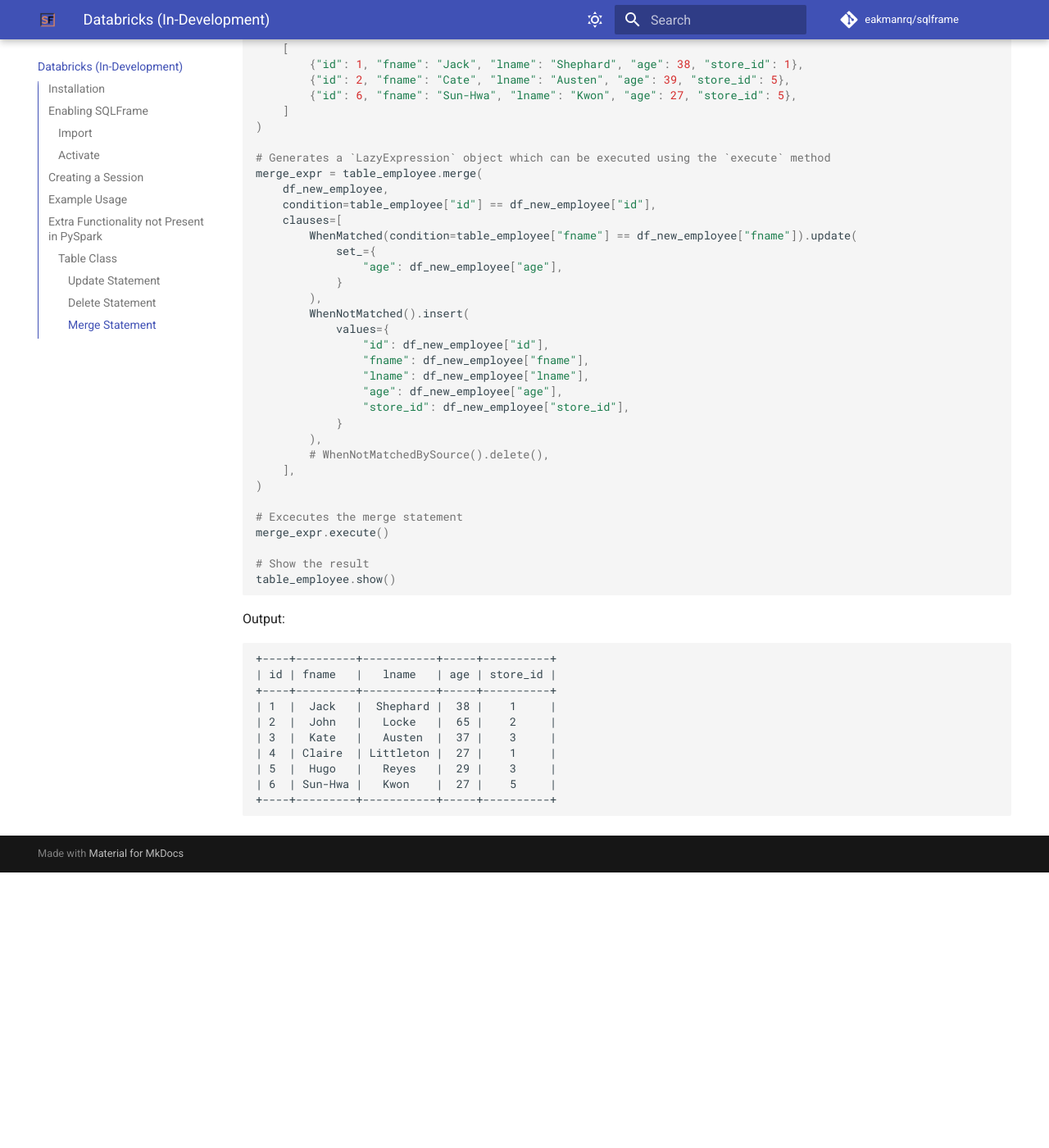
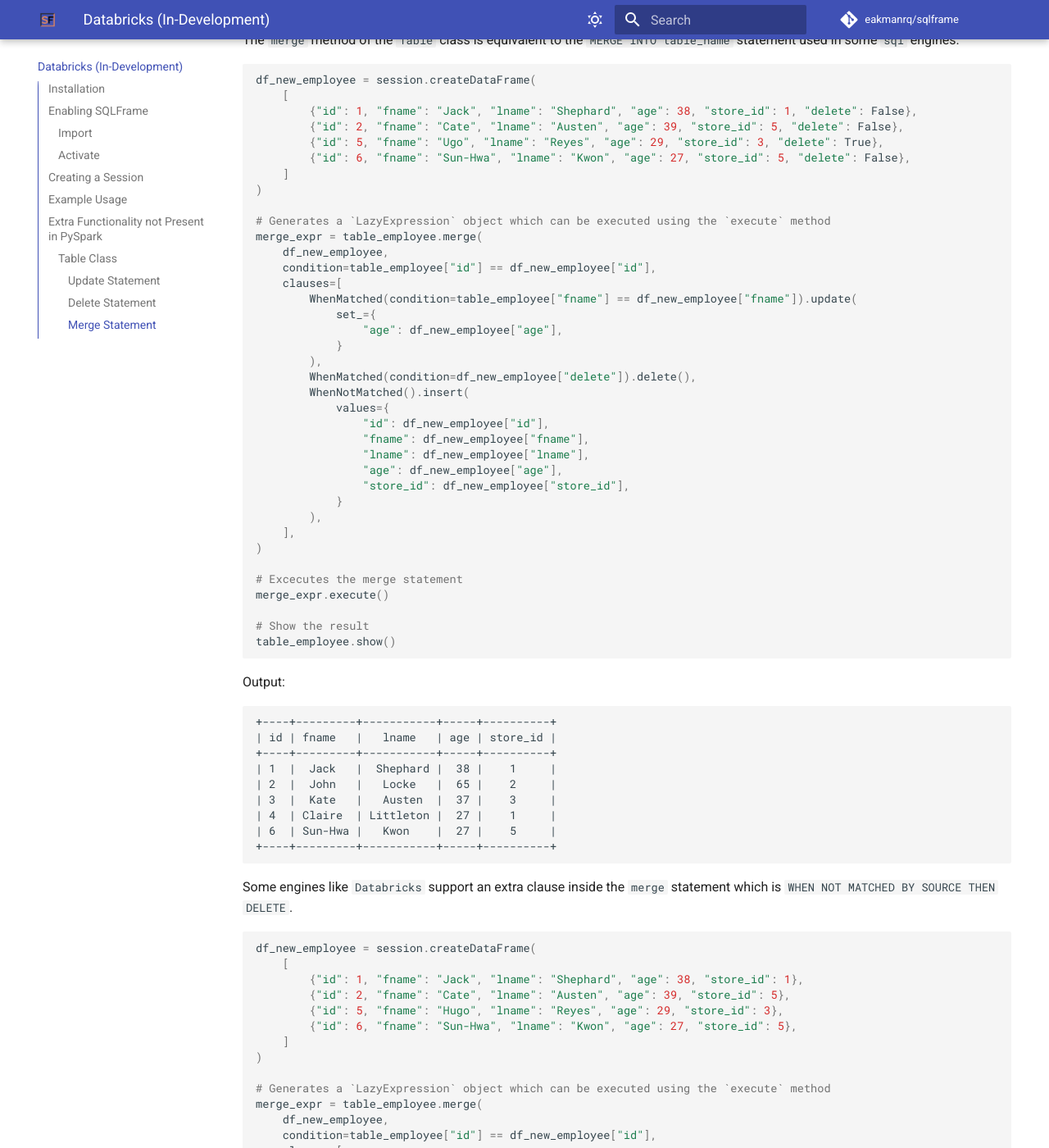
Before and after one commit to eakmanrq/sqlframe, an MkDocs documentation site: the page built from docs/databricks.md, in a window 1280 px wide and 1400 px high, scrolled down 4827 px. Shown: the whole window at 82% size. Built offline with MkDocs 1.6.1 and Material for MkDocs 9.7.7, drawn with Linux system fonts in a browser that asks for light colours; comment, search, counter and statistics services are not loaded; before the commit the page ends 5891 px from its top, so only the background shows below that; some of the changed text lies outside the part shown.

Commit message:
Updated merge examples.

````diff
--- a/docs/databricks.md
+++ b/docs/databricks.md
@@ -1,3 +1,5 @@
+from sqlframe.base.table import WhenNotMatchedBySourcefrom sqlframe.base.table import WhenMatched
+
 # Databricks (In Development)
 
 ## Installation
@@ -256,8 +258,65 @@ The `merge` method of the `Table` class is equivalent to the `MERGE INTO table_n
 ```python
 df_new_employee = session.createDataFrame(
     [
+        {"id": 1, "fname": "Jack", "lname": "Shephard", "age": 38, "store_id": 1, "delete": False},
+        {"id": 2, "fname": "Cate", "lname": "Austen", "age": 39, "store_id": 5, "delete": False},
+        {"id": 5, "fname": "Ugo", "lname": "Reyes", "age": 29, "store_id": 3, "delete": True},
+        {"id": 6, "fname": "Sun-Hwa", "lname": "Kwon", "age": 27, "store_id": 5, "delete": False},
+    ]
+)
+
+# Generates a `LazyExpression` object which can be executed using the `execute` method
+merge_expr = table_employee.merge(
+    df_new_employee,
+    condition=table_employee["id"] == df_new_employee["id"],
+    clauses=[
+        WhenMatched(condition=table_employee["fname"] == df_new_employee["fname"]).update(
+            set_={
+                "age": df_new_employee["age"],
+            }
+        ),
+        WhenMatched(condition=df_new_employee["delete"]).delete(),
+        WhenNotMatched().insert(
+            values={
+                "id": df_new_employee["id"],
+                "fname": df_new_employee["fname"],
+                "lname": df_new_employee["lname"],
+                "age": df_new_employee["age"],
+                "store_id": df_new_employee["store_id"],
+            }
+        ),
+    ],
+)
+
+# Excecutes the merge statement
+merge_expr.execute()
+
+# Show the result
+table_employee.show()
+```
+
+Output:
+```
++----+---------+-----------+-----+----------+
+| id | fname   |   lname   | age | store_id |
++----+---------+-----------+-----+----------+
+| 1  |  Jack   |  Shephard |  38 |    1     |
+| 2  |  John   |   Locke   |  65 |    2     |
+| 3  |  Kate   |   Austen  |  37 |    3     |
+| 4  | Claire  | Littleton |  27 |    1     |
+| 6  | Sun-Hwa |   Kwon    |  27 |    5     |
++----+---------+-----------+-----+----------+
+```
+
+
+Some engines like `Databricks` support an extra clause inside the `merge` statement which is `WHEN NOT MATCHED BY SOURCE THEN DELETE`.
+
+```python
+df_new_employee = session.createDataFrame(
+    [
         {"id": 1, "fname": "Jack", "lname": "Shephard", "age": 38, "store_id": 1},
         {"id": 2, "fname": "Cate", "lname": "Austen", "age": 39, "store_id": 5},
+        {"id": 5, "fname": "Hugo", "lname": "Reyes", "age": 29, "store_id": 3},
         {"id": 6, "fname": "Sun-Hwa", "lname": "Kwon", "age": 27, "store_id": 5},
     ]
 )
@@ -281,7 +340,7 @@ merge_expr = table_employee.merge(
                 "store_id": df_new_employee["store_id"],
             }
         ),
-        # WhenNotMatchedBySource().delete(),
+        WhenNotMatchedBySource().delete(),
     ],
 )
 
````
Also changed, not shown: other parts of docs/databricks.md (+0 -2 lines).
